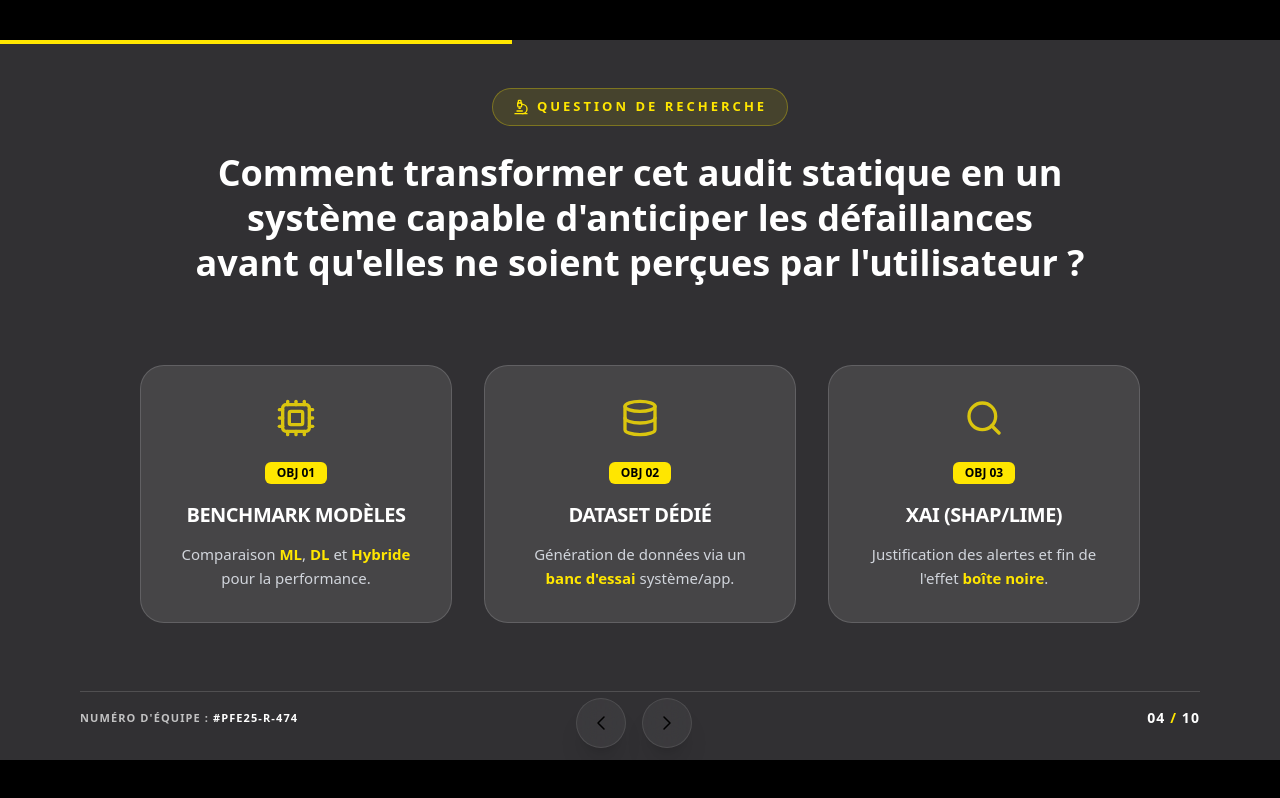
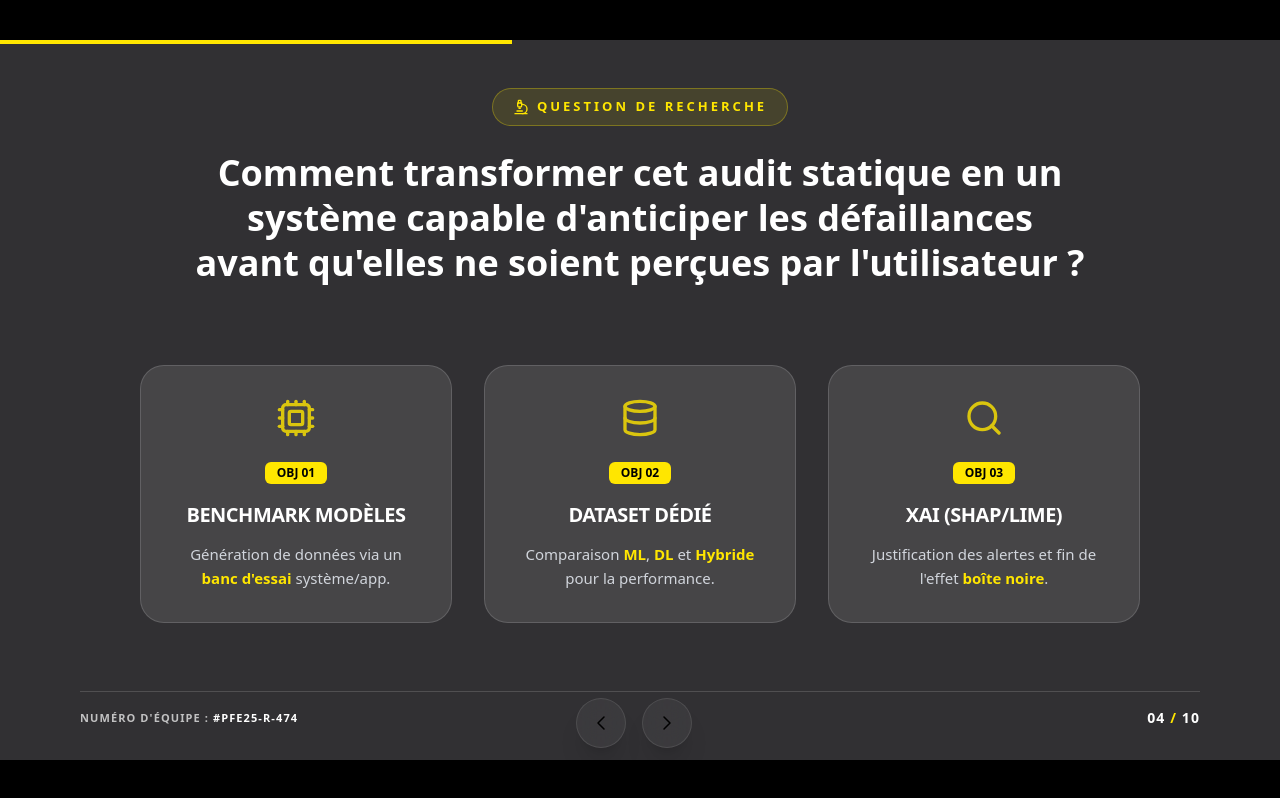
Before and after one commit to Medenga/Presentation-PFE, a React (Vite) app in the folder client/: page /slide4 in a window 1280 px wide. Built offline with nearby package versions, Linux system fonts and the light colour scheme.

Commit message:
slide4maj

```diff
--- a/client/src/slides/Slide4.jsx
+++ b/client/src/slides/Slide4.jsx
@@ -8,13 +8,13 @@ const Slide4 = () => {
       id: "01",
       title: "Benchmark Modèles",
       icon: <Cpu size={40} />,
-      desc: "Comparaison **ML**, **DL** et **Hybride** pour la performance.",
+      desc: "Génération de données via un **banc d'essai** système/app.",
     },
     {
       id: "02",
       title: "Dataset Dédié",
       icon: <Database size={40} />,
-      desc: "Génération de données via un **banc d'essai** système/app.",
+      desc: "Comparaison **ML**, **DL** et **Hybride** pour la performance.",
     },
     {
       id: "03",
```
